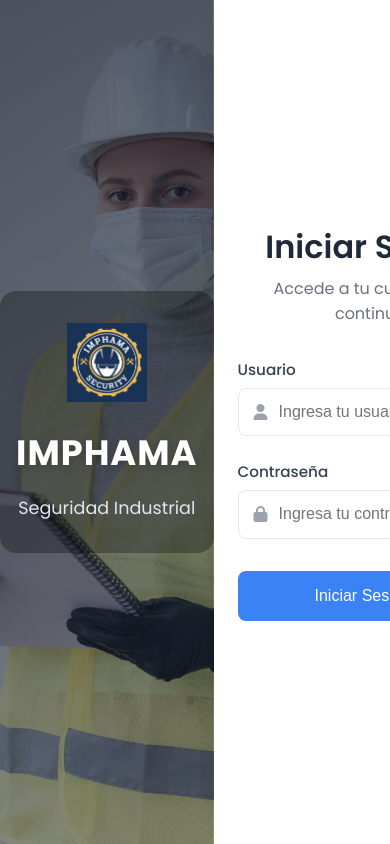
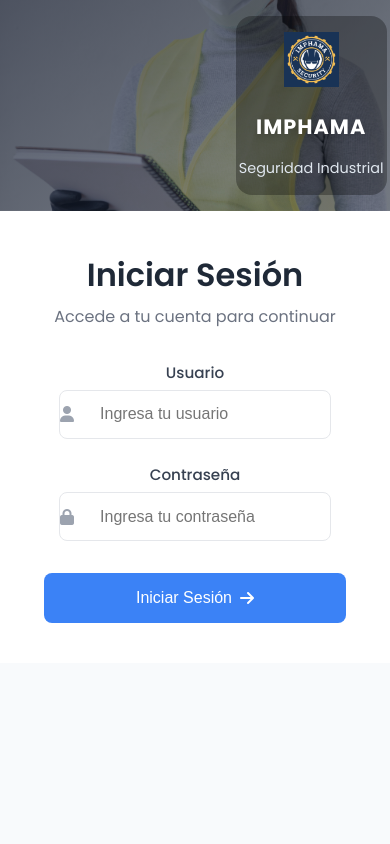
Before and after one commit to araura21/proyecto_imphama, a PHP site: page / in a window 390 px wide. Run offline with PHP 8.4, Linux system fonts and the light colour scheme.

Commit message:
login responsive

```diff
--- a/vista/assets/css/estilos.css
+++ b/vista/assets/css/estilos.css
@@ -1,8 +1,129 @@
+/* --- RESPONSIVE LOGIN MEJORADO --- */
+@media (max-width: 1200px) {
+  .login-wrapper {
+    flex-direction: column;
+    min-height: 100vh;
+  }
+  .left-section, .right-section {
+    flex: unset;
+    width: 100%;
+    min-width: unset;
+    min-height: 180px;
+    box-shadow: none;
+  }
+  .left-section {
+    min-height: 140px;
+    padding: 1.5rem 0;
+    justify-content: flex-end;
+  }
+  .right-section {
+    min-height: 350px;
+    justify-content: flex-start;
+    padding-top: 0;
+    box-shadow: none;
+  }
+  .login-container {
+    max-width: 98vw;
+    padding: 2rem 0.5rem;
+  }
+}
+
+@media (max-width: 900px), (max-width: 1200px) and (orientation: landscape) {
+  .login-wrapper {
+    flex-direction: column;
+    min-height: 100vh;
+  }
+  .left-section, .right-section {
+    flex: unset;
+    width: 100vw;
+    min-width: unset;
+    min-height: 120px;
+    box-shadow: none;
+  }
+  .left-section {
+    min-height: 100px;
+    padding: 1rem 0.2rem;
+    justify-content: flex-end;
+  }
+  .right-section {
+    min-height: 300px;
+    justify-content: flex-start;
+    padding-top: 0;
+    box-shadow: none;
+  }
+  .login-container {
+    max-width: 99vw;
+    padding: 1.2rem 0.2rem;
+  }
+  .brand-overlay {
+    padding: 1rem 0.2rem;
+  }
+  .company-name {
+    font-size: 1.1rem;
+  }
+  .company-tagline {
+    font-size: 0.85rem;
+  }
+  .logo-image {
+    width: 45px;
+  }
+}
+
+@media (max-width: 480px) {
+  .login-wrapper {
+    flex-direction: column;
+    min-height: 100vh;
+  }
+  .left-section, .right-section {
+    flex: unset;
+    width: 100vw;
+    min-width: unset;
+    min-height: 80px;
+    box-shadow: none;
+  }
+  .left-section {
+    min-height: 60px;
+    padding: 0.5rem 0.1rem;
+    justify-content: flex-end;
+  }
+  .right-section {
+    min-height: 200px;
+    justify-content: flex-start;
+    padding-top: 0;
+    box-shadow: none;
+  }
+  .login-container {
+    max-width: 100vw;
+    padding: 0.7rem 0.1rem;
+  }
+  .brand-overlay {
+    padding: 0.5rem 0.1rem;
+  }
+  .company-name {
+    font-size: 0.9rem;
+  }
+  .company-tagline {
+    font-size: 0.7rem;
+  }
+  .logo-image {
+    width: 32px;
+  }
+  .form-title {
+    font-size: 1.2rem;
+  }
+  .form-subtitle {
+    font-size: 0.9rem;
+  }
+  .login-btn {
+    font-size: 0.95rem;
+    padding: 0.7rem 0;
+  }
+}
 html, body {
   height: 100%;
   margin: 0;
   padding: 0;
-  overflow: hidden;
+  overflow-x: hidden;
 }
 /* Reset y base */
 * { margin: 0; padding: 0; box-sizing: border-box; }
@@ -40,8 +161,27 @@ body {
   gap: 1rem;
 }
 .logo-image {
-  width: 80px;
+  width: 18%;
+  height: auto;
   margin-bottom: 0.5rem;
+  transition: width 0.2s;
+}
+@media (max-width: 900px) {
+  .logo-image {
+    width: 24%;
+  }
+}
+
+@media (max-width: 600px) {
+  .logo-image {
+    width: 32%;
+  }
+}
+
+@media (max-width: 480px) {
+  .logo-image {
+    width: 40%;
+  }
 }
 .company-name {
   font-size: 2.2rem;
@@ -64,14 +204,90 @@ body {
   min-width: 320px;
   box-shadow: -2px 0 16px rgba(0,0,0,0.04);
 }
+
+/* --- RESPONSIVE LOGIN --- */
+@media (max-width: 900px) {
+  .login-wrapper {
+    flex-direction: column;
+    min-height: 100vh;
+  }
+  .left-section, .right-section {
+    flex: unset;
+    width: 100%;
+    min-width: unset;
+    min-height: 220px;
+    box-shadow: none;
+  }
+  .left-section {
+    min-height: 180px;
+    padding: 1.5rem 0;
+    justify-content: flex-end;
+  }
+  .right-section {
+    min-height: 350px;
+    justify-content: flex-start;
+    padding-top: 0;
+    box-shadow: none;
+  }
+  .login-container {
+    max-width: 95vw;
+    padding: 2rem 0.5rem;
+  }
+}
+
+@media (max-width: 600px) {
+  .login-wrapper {
+    flex-direction: column;
+    min-height: 100vh;
+  }
+  .left-section, .right-section {
+    flex: unset;
+    width: 100vw;
+    min-width: unset;
+    min-height: 120px;
+    box-shadow: none;
+  }
+  .left-section {
+    min-height: 100px;
+    padding: 1rem 0.2rem;
+    justify-content: flex-end;
+  }
+  .right-section {
+    min-height: 300px;
+    justify-content: flex-start;
+    padding-top: 0;
+    box-shadow: none;
+  }
+  .login-container {
+    max-width: 99vw;
+    padding: 1.2rem 0.2rem;
+  }
+  .brand-overlay {
+    padding: 1rem 0.2rem;
+  }
+  .company-name {
+    font-size: 1.3rem;
+  }
+  .company-tagline {
+    font-size: 0.9rem;
+  }
+  .logo-image {
+    width: 55px;
+  }
+}
 .login-container {
   width: 100%;
   max-width: 350px;
   padding: 2.5rem 1.5rem;
+  margin: 0 auto;
+  display: flex;
+  flex-direction: column;
+  align-items: center;
 }
 .login-header {
   text-align: center;
   margin-bottom: 2rem;
+  width: 100%;
 }
 .form-title {
   font-size: 2rem;
@@ -87,19 +303,28 @@ body {
   display: flex;
   flex-direction: column;
   gap: 1.5rem;
+  align-items: center;
+  width: 100%;
 }
 .form-group {
   display: flex;
   flex-direction: column;
   gap: 0.4rem;
+  align-items: center;
+  width: 100%;
 }
 .form-label {
   font-weight: 500;
   color: #374151;
   font-size: 0.95rem;
+  text-align: center;
+  width: 100%;
 }
 .input-wrapper {
   position: relative;
+  width: 100%;
+  display: flex;
+  justify-content: center;
 }
 .input-icon {
   position: absolute;
@@ -110,7 +335,7 @@ body {
   font-size: 1rem;
 }
 .form-input {
-  width: 100%;
+  width: 90%;
   padding: 0.9rem 1rem 0.9rem 2.5rem;
   border: 1.5px solid #e5e7eb;
   border-radius: 8px;
@@ -119,6 +344,8 @@ body {
   background: #fff;
   outline: none;
   transition: border 0.2s;
+  display: block;
+  margin: 0 auto;
 }
 .form-input:focus {
   border-color: #3b82f6;
```
